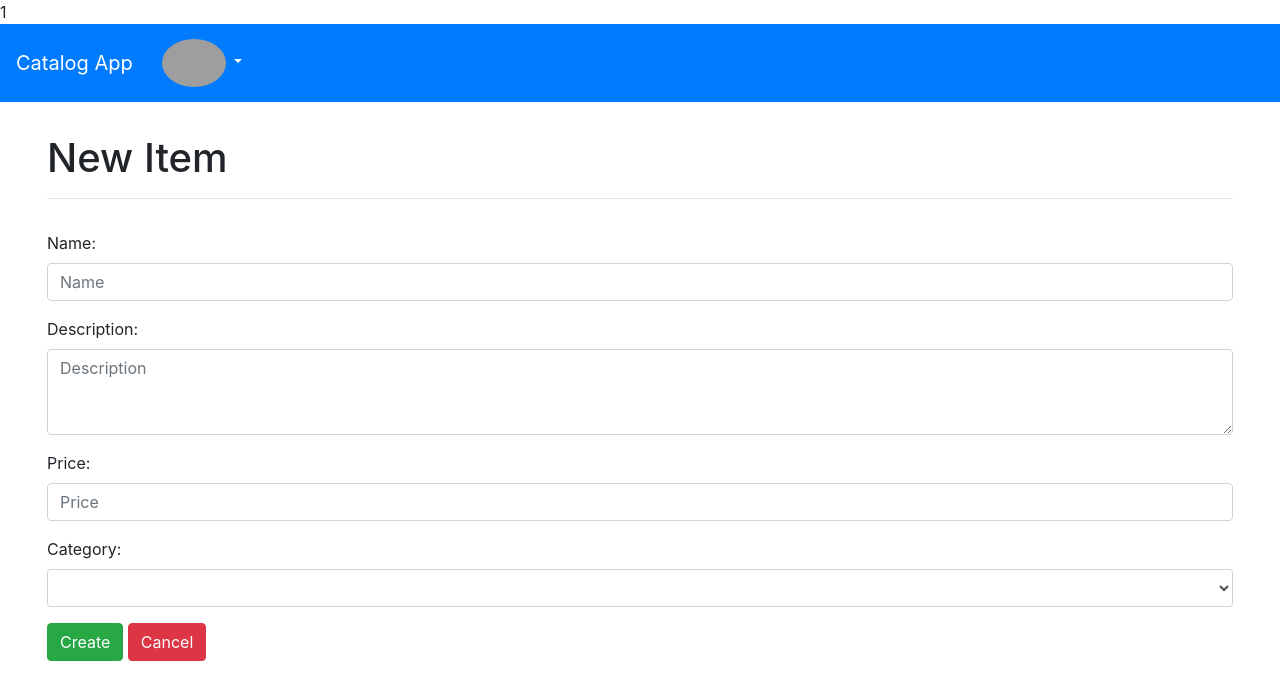
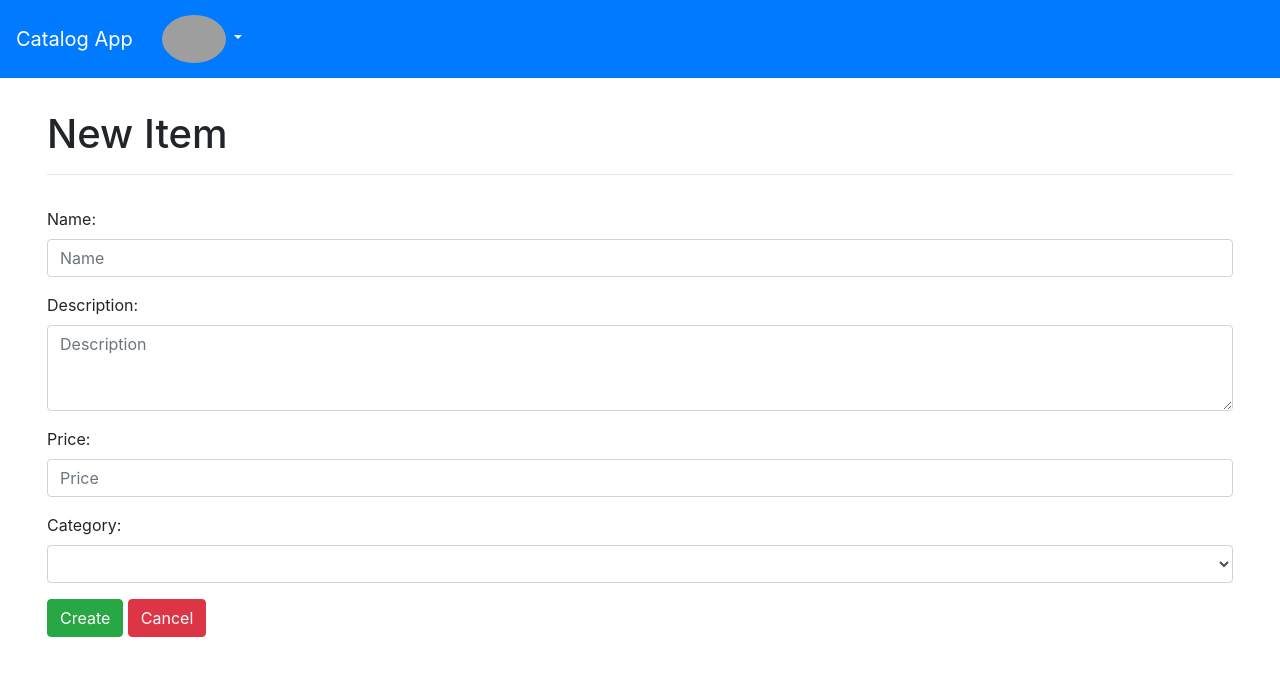
Before and after one commit to kielr/item-catalog, a Flask app: page /items in a window 1280 px wide. Shown: the top 700 px of the page. Run offline with Flask 2, Linux system fonts and the light colour scheme; the visitor is signed in with stand-in values (Sample User, id 1); data that the repository does not hold is empty; some libraries are stand-ins or nearby versions; grey boxes are pictures that could not be loaded.

Commit message:
fix templates

```diff
--- a/templates/base.htm
+++ b/templates/base.htm
@@ -19,7 +19,7 @@
     <script src="https://ajax.googleapis.com/ajax/libs/jquery/3.3.1/jquery.min.js"></script>
 
     <!-- Need to include the google interface for the sign in button -->
-    <script src="https://apis.google.com/js/client:platform.js?onload=start" async defer></script>1
+    <script src="https://apis.google.com/js/client:platform.js?onload=start" async defer></script>
 
 
     <!-- Font Awesome -->
```
